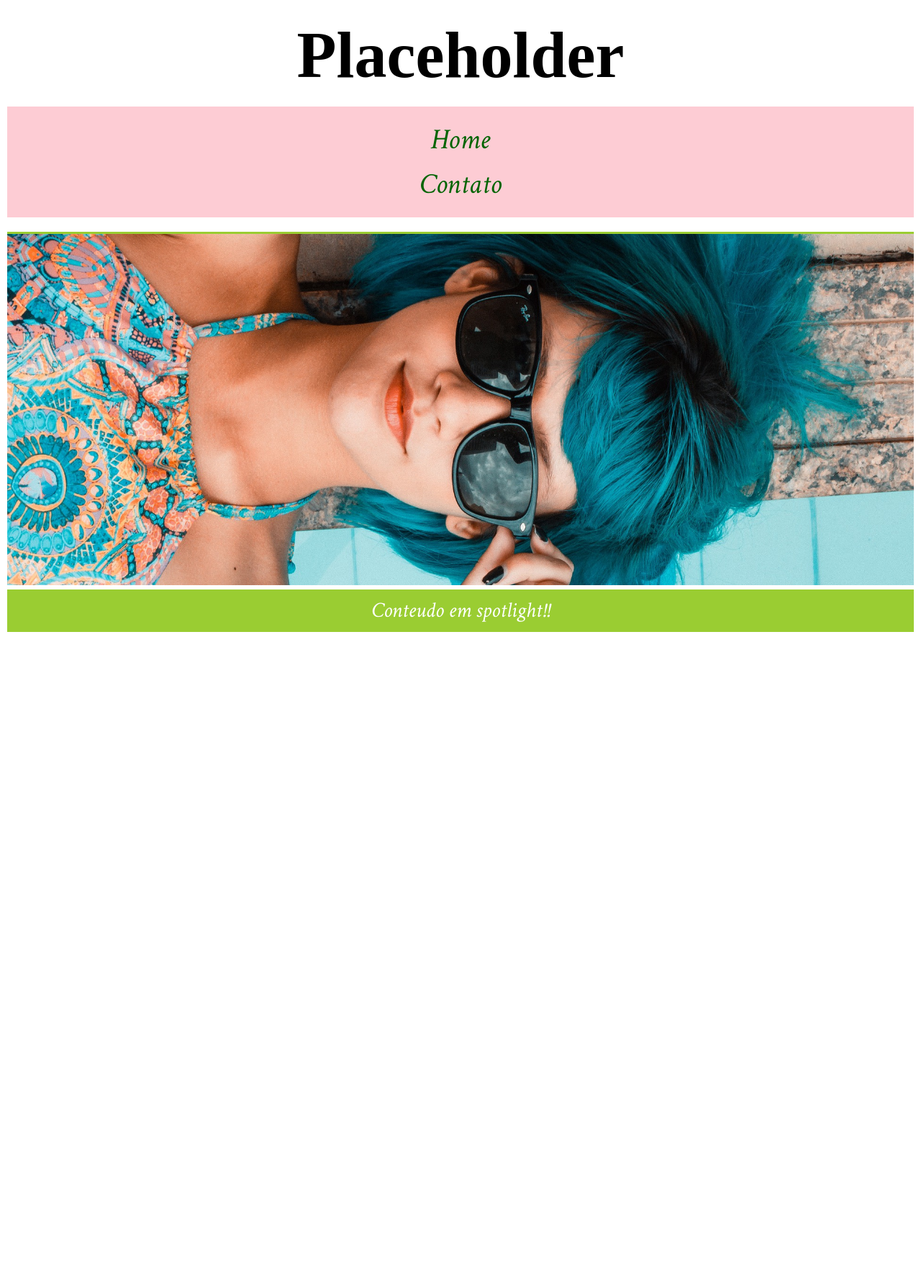
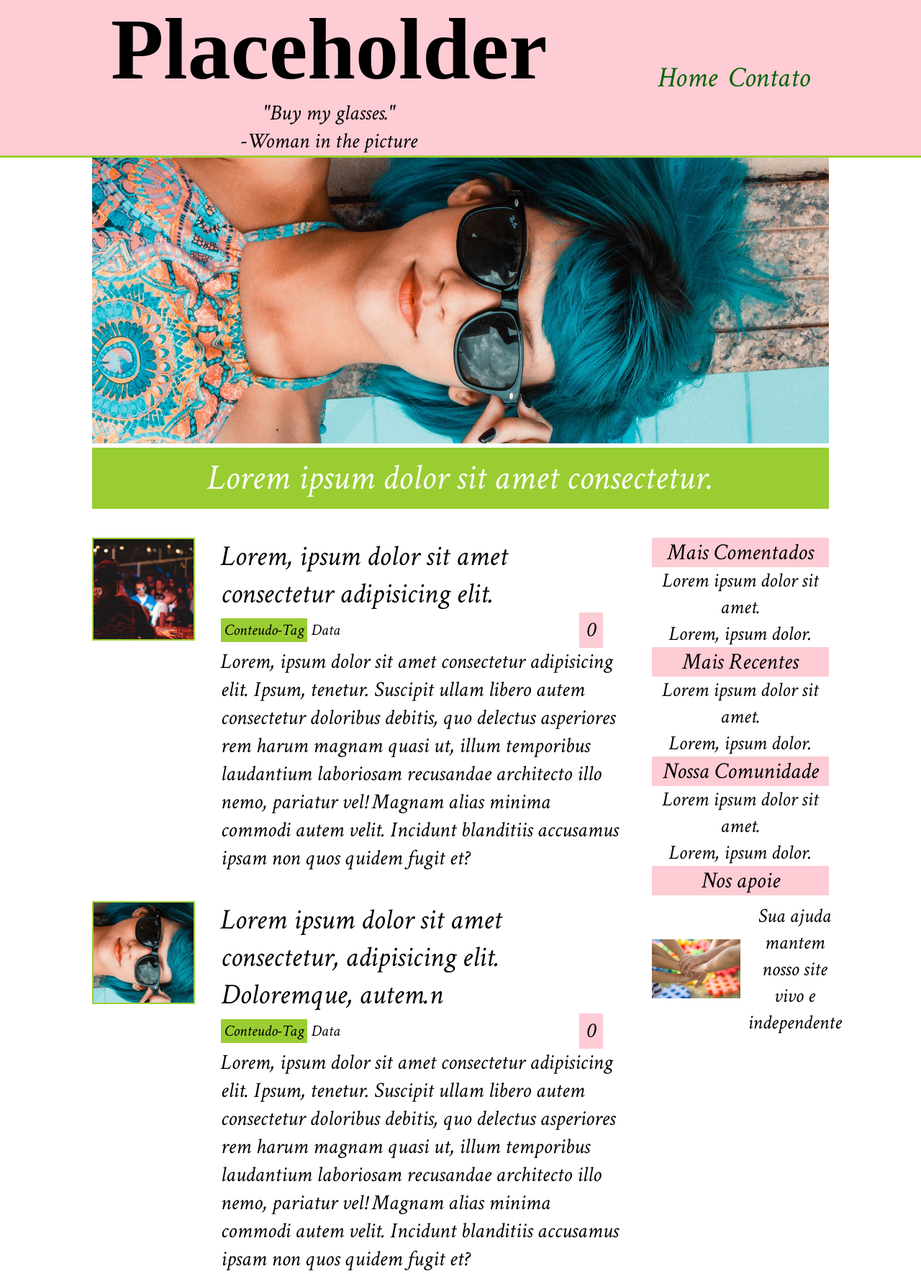
Before and after one commit to jrafaelpcruz/hackaton-pamI, a PHP site: page / in a window 1280 px wide. Shown: the whole page at 72% size. Before the commit the page ends 890 px from the top, so only its background shows below. Run offline with PHP 8.4, Linux system fonts and the light colour scheme; some web fonts are replaced.

Commit message:
estrutura da landing page trabalhada

```diff
--- a/index.php
+++ b/index.php
@@ -18,8 +18,63 @@
  <main>
 	<div class="spotlight">
 		<img src="img/woman_sunglasses.jpg"/>
-		<p><a href="#">Conteudo em spotlight!!</a></p>
+		<p><a href="#">Lorem ipsum dolor sit amet consectetur.</a></p>
 	</div>
+
+  <div class="container">
+    <div class="coluna-conteudo">
+      <div class="conteudo">
+        <div><img src="img/music.jpg" /></div>
+        <div>
+          <a href="#">Lorem, ipsum dolor sit amet consectetur adipisicing elit.</a>
+          <div class="conteudo-atributos">
+            <ul>
+              <li>Conteudo-Tag</li>
+              <li>Data</li>
+            </ul>
+          <div class="conteudo-atributos-comentarios">
+            0
+          </div>
+        </div>
+          <p>Lorem, ipsum dolor sit amet consectetur adipisicing elit. Ipsum, tenetur. Suscipit ullam libero autem consectetur doloribus debitis, quo delectus asperiores rem harum magnam quasi ut, illum temporibus laudantium laboriosam recusandae architecto illo nemo, pariatur vel! Magnam alias minima commodi autem velit. Incidunt blanditiis accusamus ipsam non quos quidem fugit et?</p>
+        </div>
+      </div>
+      <div class="conteudo">
+        <div>
+          <img src="img/column_woman_glasses.jpg" />
+        </div>
+        <div>
+          <a href="#">Lorem ipsum dolor sit amet consectetur, adipisicing elit. Doloremque, autem.n</a>
+          <div class="conteudo-atributos">
+            <ul>
+              <li>Conteudo-Tag</li>
+              <li>Data</li>
+            </ul>
+          <div class="conteudo-atributos-comentarios">
+            0
+          </div>
+        </div>
+          <p>Lorem, ipsum dolor sit amet consectetur adipisicing elit. Ipsum, tenetur. Suscipit ullam libero autem consectetur doloribus debitis, quo delectus asperiores rem harum magnam quasi ut, illum temporibus laudantium laboriosam recusandae architecto illo nemo, pariatur vel! Magnam alias minima commodi autem velit. Incidunt blanditiis accusamus ipsam non quos quidem fugit et?</p>
+        </div>
+      </div>
+    </div>
+    <div class="conteudo-left">
+      <h1>Mais Comentados</h1>
+      <a href="#">Lorem ipsum dolor sit amet.</a>
+      <a href="#">Lorem, ipsum dolor.</a>
+      <h1>Mais Recentes</h1>
+      <a href="#">Lorem ipsum dolor sit amet.</a>
+      <a href="#">Lorem, ipsum dolor.</a>
+      <h1>Nossa Comunidade</h1>
+      <a href="#">Lorem ipsum dolor sit amet.</a>
+      <a href="#">Lorem, ipsum dolor.</a>
+      <h1>Nos apoie</h1>
+      <div class="conteudo-left-apoie">
+        <img src="img/hands.jpg" />
+        <a href="#">Sua ajuda mantem nosso site vivo e independente</a>
+      </div>
+    </div>
+  </div>
  </main>
 
  <footer><?php include 'footer.php'?></footer>
--- a/styles/styles.css
+++ b/styles/styles.css
@@ -15,7 +15,6 @@ header {
   font-family: 'Crimson Text', serif;
 }
 .header {
-  padding:15px 30px;
   display: flex;
   align-items: center;
   justify-content: space-evenly;
@@ -24,7 +23,6 @@ header {
 header h1 {
   font-family: 'Damion', cursive;
   font-size:120px;
-  margin-bottom:5px;
   text-align: center;
 }
 header p {
@@ -34,14 +32,12 @@ header p {
 header ul {
   display:flex;
   list-style:none;
-}
-header li{
-  margin:0 15px 0 15px;
+  gap: 15px;
 }
 li a {
   color:var(--header-nav-color);
   text-decoration: none;
-  font-size:45px;
+  font-size:40px;
 }
 li a:hover {
   font-weight: bold;
@@ -49,7 +45,7 @@ li a:hover {
 .compactnav {
   display:none;
 }
-@media (max-width:1600px) {
+@media (max-width:980px) {
   header {
     background-color: #FFF;
   }
@@ -66,9 +62,7 @@ li a:hover {
     width:100%;
     display:flex;
     justify-content: center;
-    padding:20px 0;
     background-color:var(--header-main-color);
-    margin-bottom: 20px;
   }
   header ul {
     flex-flow:wrap column;
@@ -90,12 +84,15 @@ main {
   margin-right: auto;
   font-family: 'Crimson Text', serif;
 }
+.spotlight {
+  width:100%;
+}
 .spotlight img {
 	width:100%;
 }
 .spotlight p {
 	background-color: var(--header-second-color);
-	font-size: 30px;
+	font-size: 50px;
 	text-align:center;
 	padding:10px 0px;
 }
@@ -103,12 +100,111 @@ main {
 	text-decoration:none;
 	color:#FFF;
 }
+.container {
+  width:100%;
+  margin-top:40px;
+  display:flex;
+  gap:40px;
+}
+.coluna-conteudo {
+  width:75%;
+  display:flex;
+  flex-flow:column;
+  gap:40px;
 
-@media (max-width:1600px) {
+}
+.conteudo {
+  display:flex;
+  gap: 40px;
+}
+
+.conteudo img {
+  width:100%;
+  border: 2px solid var(--header-second-color)
+}
+.conteudo a {
+  font-size: 40px;
+  text-decoration: none;
+  color:#000;
+}
+.conteudo a:hover {
+  font-weight: bold;
+}
+.conteudo p {
+  font-size: 30px;
+}
+.conteudo-atributos {
+  width:95%;
+  display: flex;
+  gap:10px;
+  justify-content: space-between;
+  align-items: center;
+}
+.conteudo-atributos ul {
+  list-style: none;
+  display:flex;
+  font-size: 22px;
+}
+.conteudo-atributos li {
+  padding:2px 5px;
+}
+.conteudo-atributos li:nth-child(1) {
+  background-color: var(--header-second-color);
+}
+.conteudo-atributos-comentarios {
+  font-size:30px;
+  background-color:var(--header-main-color);
+  padding:5px 10px;
+}
+.conteudo-left {
+  width:25%;
+  display:flex;
+  flex-flow: wrap column;
+}
+.conteudo-left h1 {
+  text-align:center;
+}
+.conteudo-left h1 {
+  font-weight: normal;
+  background-color: var(--header-main-color);
+}
+.conteudo-left a {
+  font-size:28px;
+  text-align:center;
+  text-decoration: none;
+  color:#000;
+}
+.conteudo-left a:hover {
+  font-weight: bold;
+}
+.conteudo-left-apoie {
+  width:100%;
+  display:flex;
+  align-items: center;
+  gap:10px;
+  margin-top:10px;
+}
+.conteudo-left-apoie img {
+  width:50%;
+}
+
+@media (max-width:980px) {
   body {
     margin:10px;
   }
   main {
     width:100%;
   }
+  .conteudo-left {
+    display:none;
+  }
+  .coluna-conteudo {
+    width:100%;
+  }
+  .conteudo img {
+    display:none;
+  }
+  .conteudo p {
+    display:none;
+  }
 }
```
Also changed, not shown: img/column_woman_glasses.jpg (added), img/hands.jpg (added), img/music.jpg (added).
